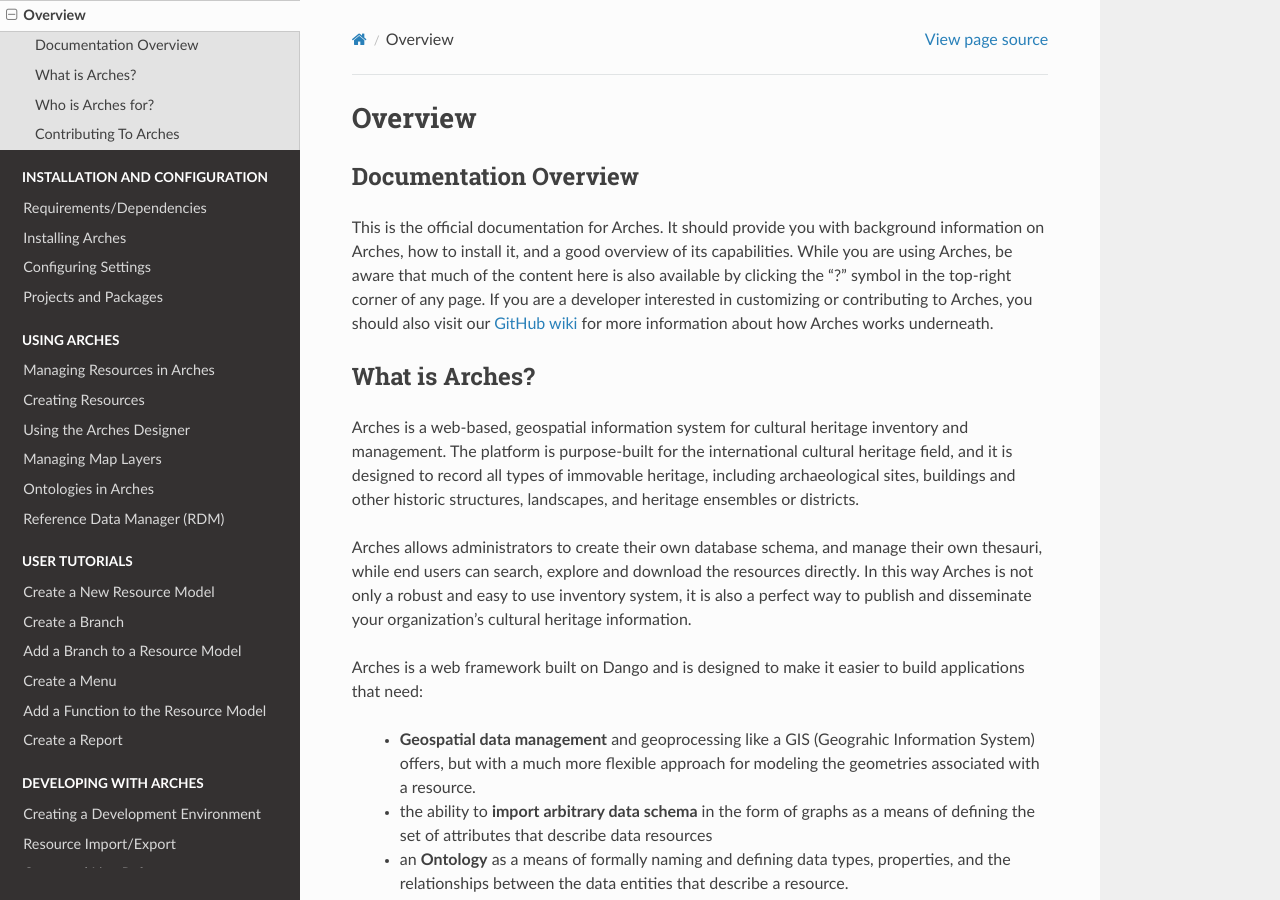
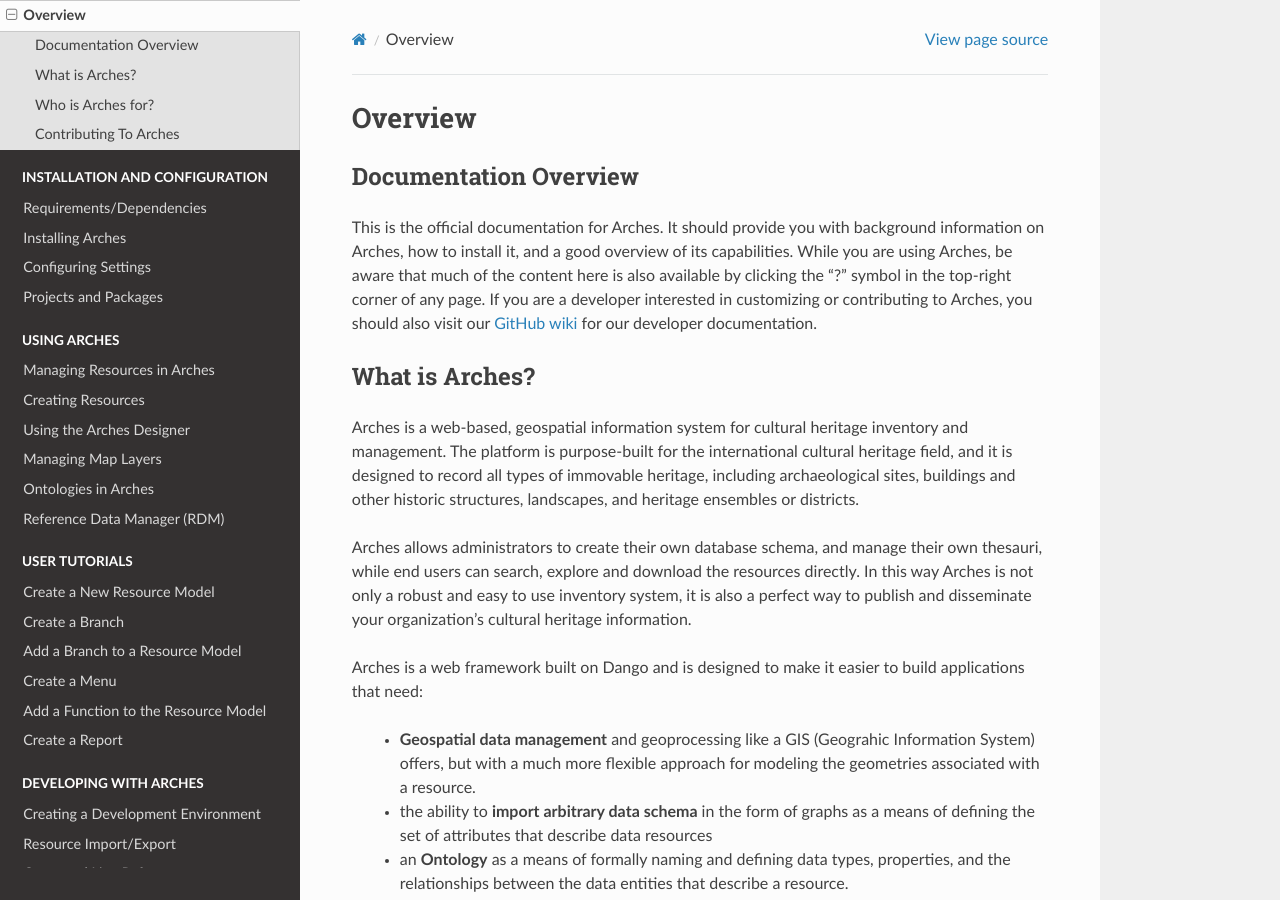
Before and after one commit to archesproject/arches-docs, a Sphinx documentation site: the page built from docs/overview.txt, in a window 1280 px wide and 900 px high. Built offline with Sphinx 7.4.7 and the Read the Docs theme 2.0.0, drawn with Linux system fonts in a browser that asks for light colours.

Commit message:
tiny change to trigger push event

```diff
--- a/docs/overview.txt
+++ b/docs/overview.txt
@@ -5,7 +5,7 @@
 Documentation Overview
 ======================
 
-This is the official documentation for Arches. It should provide you with background information on Arches, how to install it, and a good overview of its capabilities. While you are using Arches, be aware that much of the content here is also available by clicking the "?" symbol in the top-right corner of any page. If you are a developer interested in customizing or contributing to Arches, you should also visit our `GitHub wiki <https://github.com/archesproject/arches/wiki>`_ for more information about how Arches works underneath.
+This is the official documentation for Arches. It should provide you with background information on Arches, how to install it, and a good overview of its capabilities. While you are using Arches, be aware that much of the content here is also available by clicking the "?" symbol in the top-right corner of any page. If you are a developer interested in customizing or contributing to Arches, you should also visit our `GitHub wiki <https://github.com/archesproject/arches/wiki>`_ for our developer documentation.
 
 What is Arches?
 ===============
```
